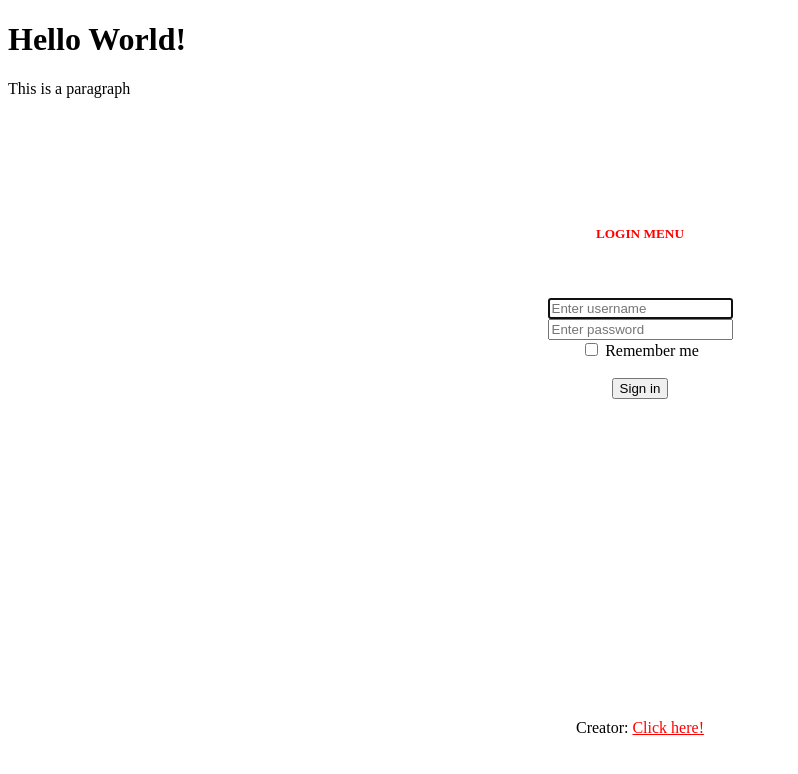
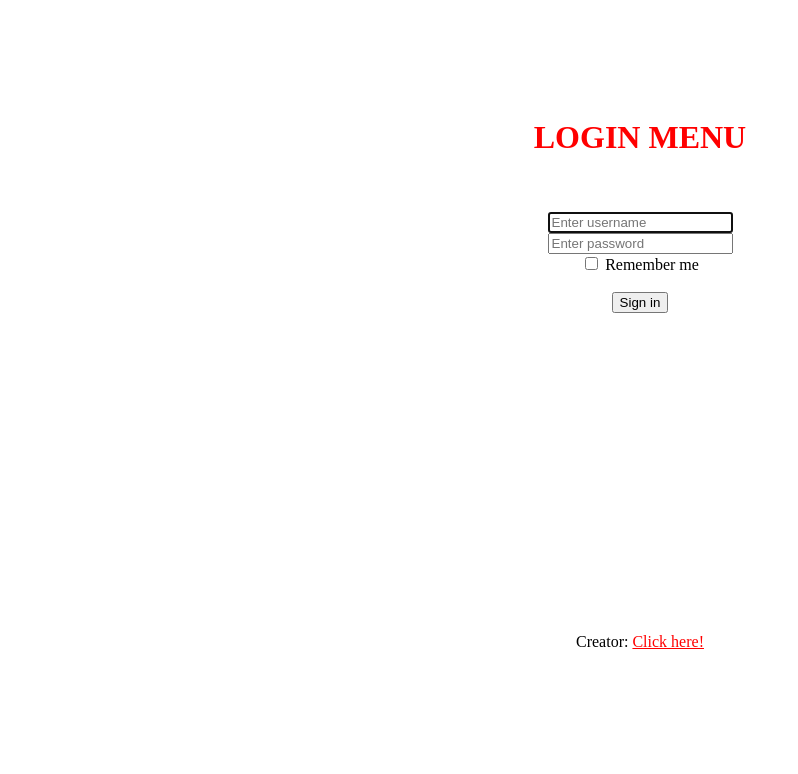
Before and after one commit to pmt1506/pmt1506.github.io, a plain HTML site: page index.html in a window 1280 px wide. Shown: the whole page, without its empty margins (0-798 px from the left). Drawn offline with Linux system fonts and the light colour scheme.

Commit message:
Update index.html

```diff
--- a/index.html
+++ b/index.html
@@ -2,13 +2,11 @@
 <html>
 
 <head>
-    <h1>Hello World!</h1>
 </head>
 
 <body>
-    <p>This is a paragraph</p>
     <br><br><br><br><br>
-    <h5 style="text-align: center; border-color: cyan; color: red;">LOGIN MENU</h5>
+    <h1 style="text-align: center; border-color: cyan; color: red;">LOGIN MENU</h1>
     <br>
     <div class="login_form">
         <p style="text-align: center;">
```
